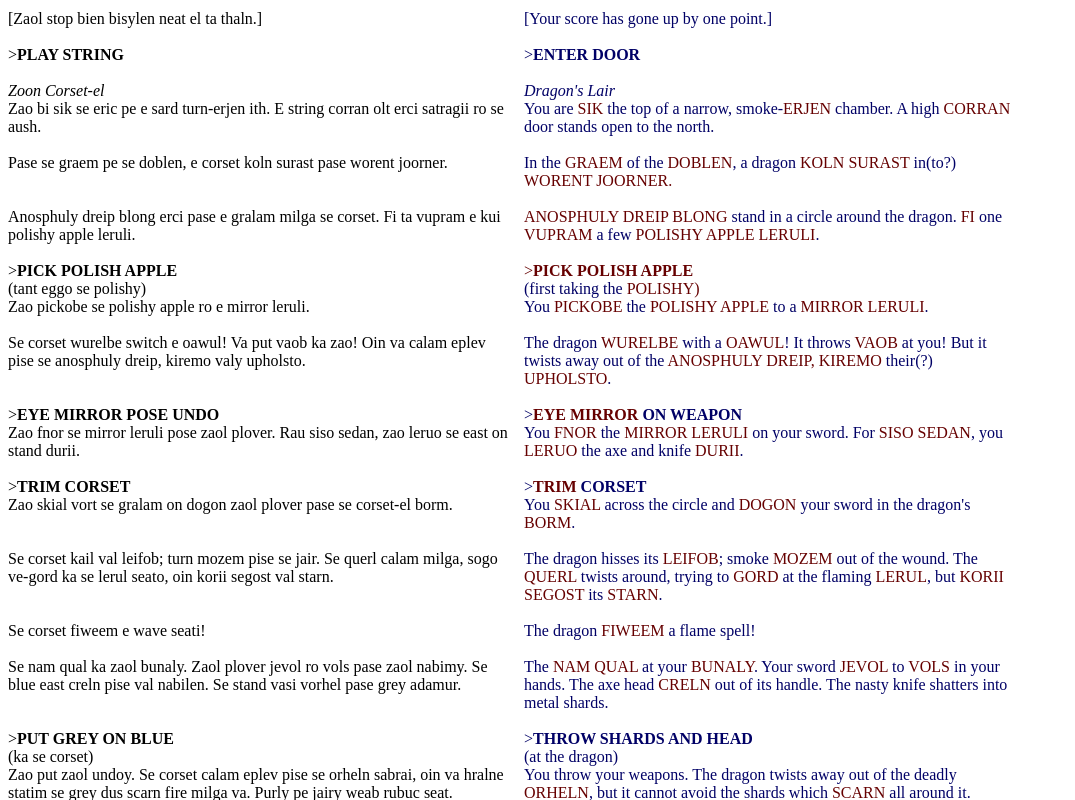
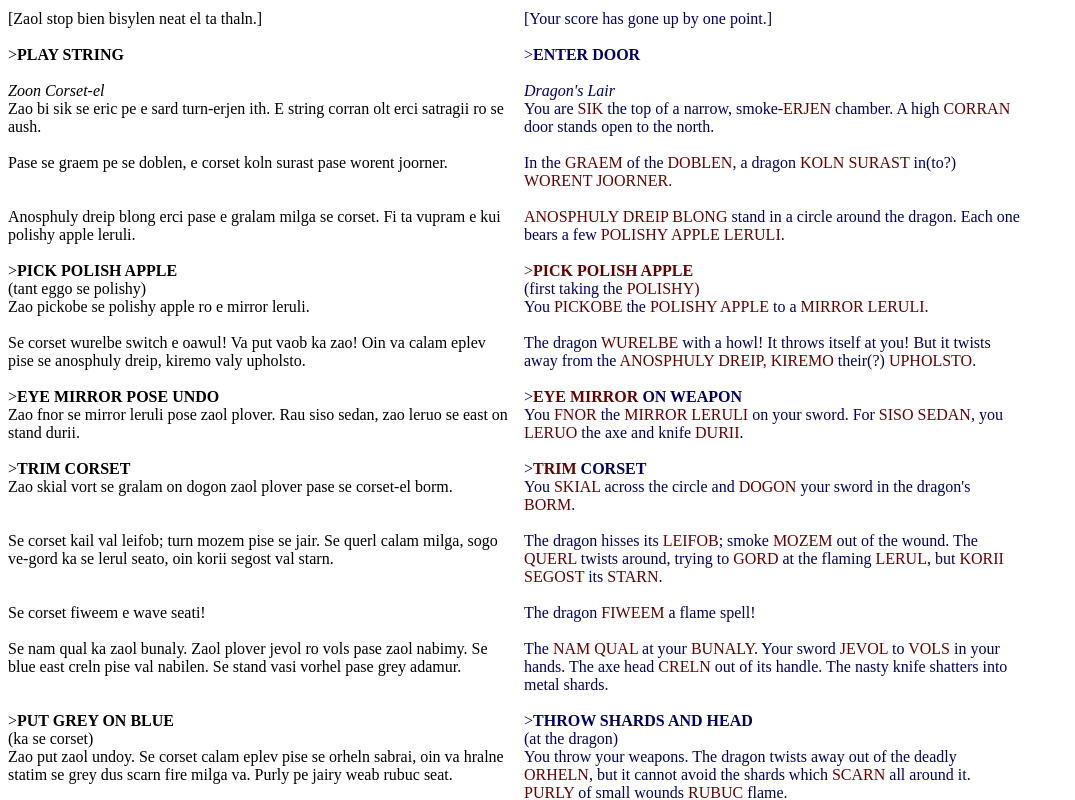
Before and after one commit to adambiltcliffe/adambiltcliffe.github.io, a plain HTML site: page lighan.html in a window 1280 px wide. Shown: the part 3472-4272 px from the top of the page, without its empty margins (0-1075 px from the left). Drawn offline with Linux system fonts and the light colour scheme.

Commit message:
copy over new lighan.html

```diff
--- a/lighan.html
+++ b/lighan.html
@@ -390,7 +390,7 @@
     <br />
     <div class="row">
         <div class="src">Zaol gorny incan sedani fiu slas.</div>
-        <div class="trans">Your <span class="untrans">gorny incan sedani fiu slas</span>.</div>
+        <div class="trans">Your <span class="untrans">gorny incan</span> better every moment.</div>
     </div>
 
     <br />
@@ -761,9 +761,8 @@
     <div class="row">
         <div class="src">Anosphuly dreip blong erci pase e gralam milga se corset. Fi ta vupram e kui polishy apple
             leruli.</div>
-        <div class="trans"><span class="untrans">Anosphuly dreip blong</span> stand in a circle around the dragon. <span
-                class="untrans">Fi</span> one <span class="untrans">vupram</span> a few <span class="untrans">polishy
-                apple leruli</span>.</div>
+        <div class="trans"><span class="untrans">Anosphuly dreip blong</span> stand in a circle around the dragon. Each
+            one bears a few <span class="untrans">polishy apple leruli</span>.</div>
     </div>
 
     <br />
@@ -788,8 +787,8 @@
     <div class="row">
         <div class="src">Se corset wurelbe switch e oawul! Va put vaob ka zao! Oin va calam eplev pise se anosphuly
             dreip, kiremo valy upholsto.</div>
-        <div class="trans">The dragon <span class="untrans">wurelbe</span> with a <span class="untrans">oawul</span>! It
-            throws <span class="untrans">vaob</span> at you! But it twists away out of
+        <div class="trans">The dragon <span class="untrans">wurelbe</span> with a howl! It
+            throws itself at you! But it twists away from
             the <span class="untrans">anosphuly dreip, kiremo</span> their(?) <span class="untrans">upholsto</span>.
         </div>
     </div>
@@ -876,9 +875,8 @@
         <div class="src">Se corset moharn bretneii pase se gralam pe anosphuly. Pase ta fobrel slari, va oawul pis e
             wave dus sitin prel all zaokneb.</div>
         <div class="trans">The dragon <span class="untrans">moharn bretneii</span> in(to?) the circle
-            of <span class="untrans">anosphuly</span>. In one <span class="untrans">fobrel slari</span>, it <span
-                class="untrans">oawul</span> out a spell which <span class="untrans">sitin</span> like <span
-                class="untrans">all zaokneb.</span></div>
+            of <span class="untrans">anosphuly</span>. In one momentous <span class="untrans">fobrel</span>, it howls
+            out a spell which <span class="untrans">sitin</span> like <span class="untrans">all zaokneb.</span></div>
     </div>
 
     <br />
```
